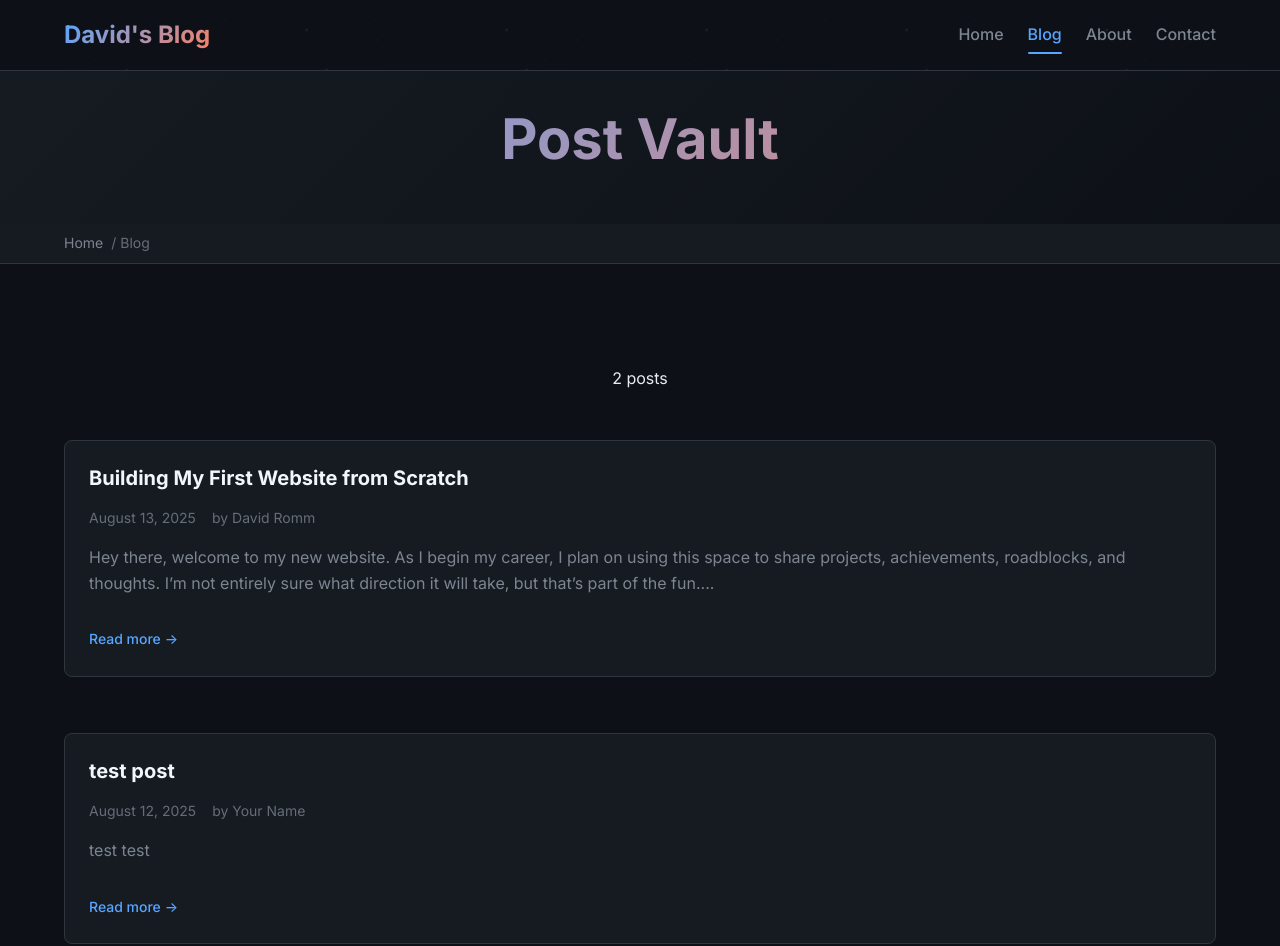
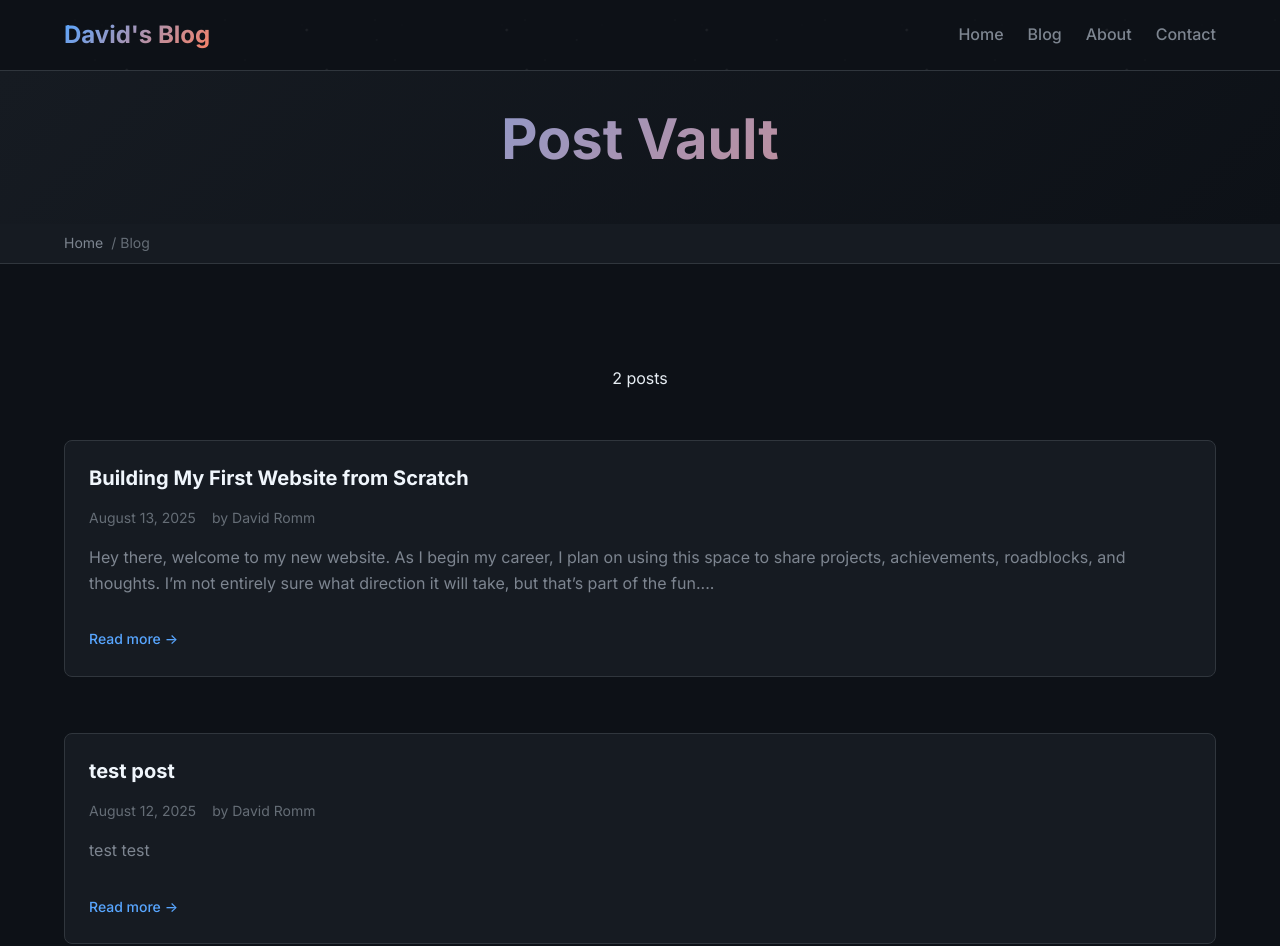
Before and after one commit to davidromm11/devblog2, a Jekyll site: the page built from blog.html, in a window 1280 px wide. Shown: the top 946 px of the page. Built offline with Jekyll 4.4.1, drawn with Linux system fonts in a browser that asks for light colours; part of the change alters nothing that is shown.

```diff
--- a/_config.yml
+++ b/_config.yml
@@ -15,6 +15,9 @@ plugins:
   - jekyll-feed
   - jekyll-sitemap
   - jekyll-seo-tag
+
+# Permalink settings - this controls how blog post URLs are generated
+permalink: /:year/:month/:day/:title/
 
 # Navigation
 nav_links:
@@ -52,12 +55,6 @@ social:
     - https://github.com/davidromm11
     - https://www.linkedin.com/in/david-romm/
 
-# Collections
-collections:
-  posts:
-    output: true
-    permalink: none
-
 # Sass
 sass:
   sass_dir: _sass
@@ -70,7 +67,7 @@ defaults:
       type: 'posts'
     values:
       layout: 'post'
-      author: 'Your Name'
+      author: 'David Romm'
   - scope:
       path: ''
     values:
```
